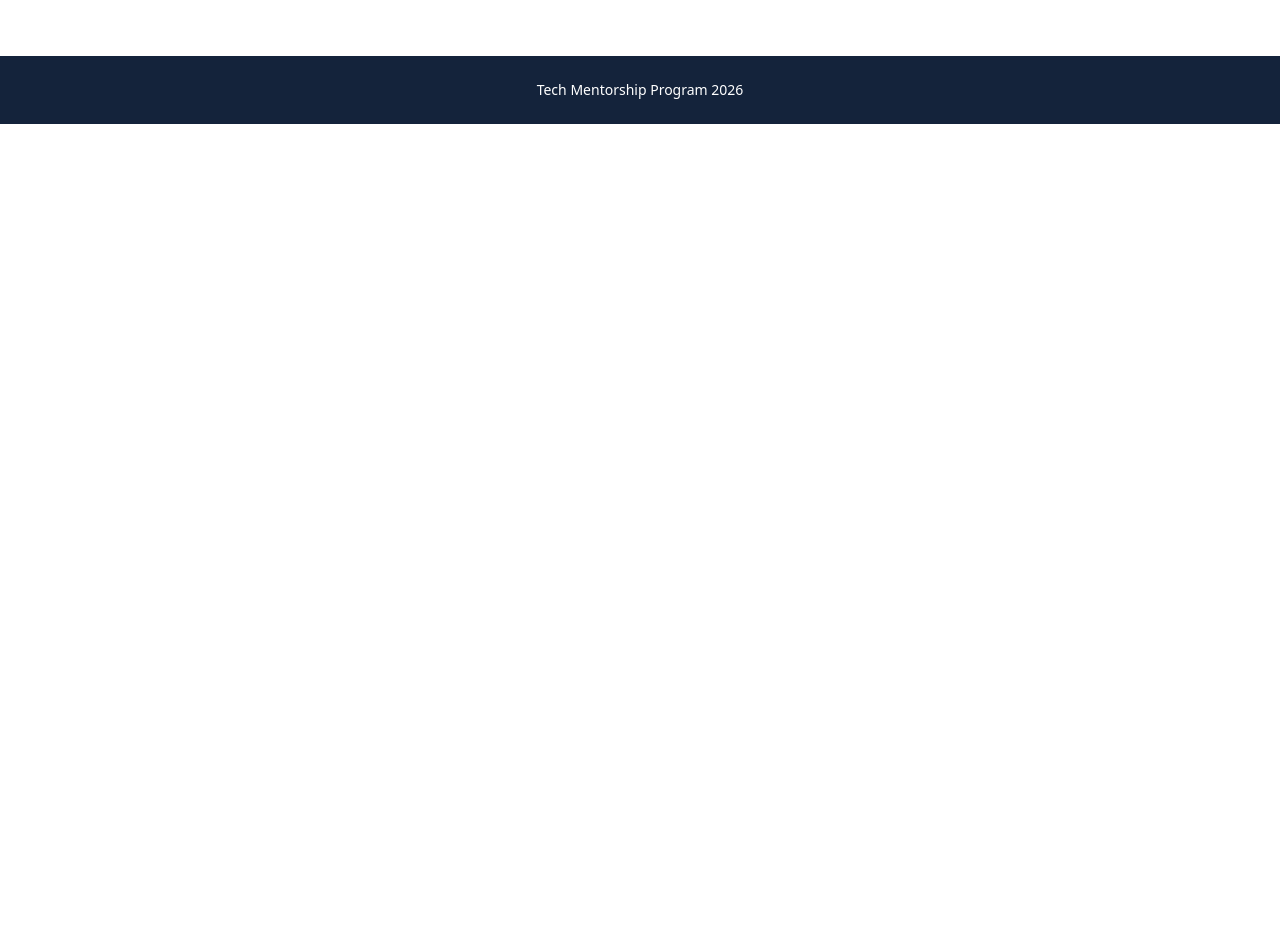
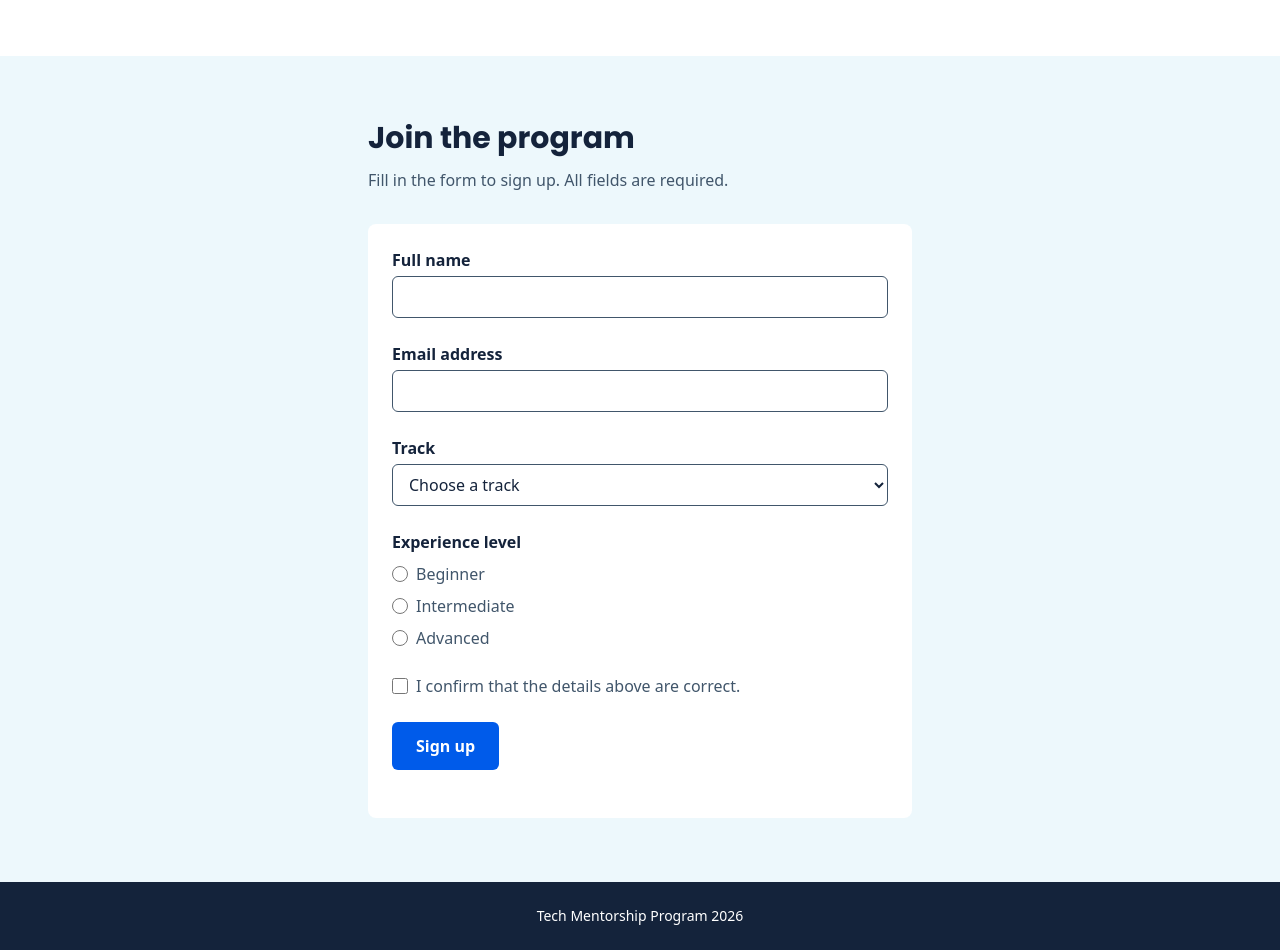
Before and after one commit to apankadavid/tech-mentorship-landing, a React (Vite) app: page / in a window 1280 px wide. Shown: the part 3040-3990 px from the top of the page. Before the commit the page ends 3164 px from the top, so only its background shows below. Built offline with nearby package versions, Linux system fonts and the light colour scheme.

Commit message:
feat: add signup form states and thank-you redirect

```diff
--- /dev/null
+++ b/src/components/SignupForm.jsx
@@ -0,0 +1,231 @@
+import { useState } from "react";
+import { useNavigate } from "react-router-dom";
+import { tracks } from "../data/tracks";
+
+const initialValues = {
+  name: "",
+  email: "",
+  track: "",
+  level: "",
+  agree: false,
+};
+
+const levels = ["Beginner", "Intermediate", "Advanced"];
+
+
+function validate(values) {
+  const errors = {};
+  if (!values.name.trim()) errors.name = "Enter your full name.";
+  if (!values.email.trim()) {
+    errors.email = "Enter your email address.";
+  } else if (!/^\S+@\S+\.\S+$/.test(values.email)) {
+    errors.email = "Enter a valid email address, like name@example.com.";
+  }
+  if (!values.track) errors.track = "Choose a track.";
+  if (!values.level) errors.level = "Choose your experience level.";
+  if (!values.agree) errors.agree = "Please confirm to continue.";
+  return errors;
+}
+
+const inputClass =
+  "mt-1 w-full rounded-md border border-slate bg-white px-3 py-2 text-navy focus-visible:outline focus-visible:outline-2 focus-visible:outline-offset-2 focus-visible:outline-brand";
+
+function ErrorText({ id, message }) {
+  if (!message) return null;
+  return (
+    <p id={id} className="mt-1 text-sm font-medium text-red-700">
+      {message}
+    </p>
+  );
+}
+function mockSubmit(values) {
+  return new Promise((resolve, reject) => {
+    setTimeout(() => {
+      if (values.email.endsWith("@fail.test")) {
+        reject(new Error("Mock server error"));
+      } else {
+        resolve({ ok: true });
+      }
+    }, 1000);
+  });
+}
+
+export default function SignupForm() {
+  const [values, setValues] = useState(initialValues);
+  const [errors, setErrors] = useState({});
+  const [status, setStatus] = useState("idle");
+  const navigate = useNavigate();
+
+  function handleChange(e) {
+    const { name, type, value, checked } = e.target;
+    setValues((v) => ({ ...v, [name]: type === "checkbox" ? checked : value }));
+    setErrors((prev) => ({ ...prev, [name]: undefined }));
+  }
+
+async function handleSubmit(e) {
+  e.preventDefault();
+  const found = validate(values);
+  setErrors(found);
+
+  const firstInvalid = Object.keys(found)[0];
+  if (firstInvalid) {
+    document.getElementById(firstInvalid)?.focus();
+    return;
+  }
+
+  setStatus("submitting");
+  try {
+    await mockSubmit(values);
+    setStatus("success");
+    setTimeout(() => {
+      navigate("/thank-you", { state: { name: values.name } });
+    }, 1200);
+  } catch {
+    setStatus("error");
+  }
+}
+
+  return (
+    <section id="signup" className="scroll-mt-4 bg-ice">
+      <div className="mx-auto max-w-xl px-4 py-16">
+        <h2 className="font-heading text-3xl font-bold text-navy">
+          Join the program
+        </h2>
+        <p className="mt-3 text-slate">
+          Fill in the form to sign up. All fields are required.
+        </p>
+
+        <form
+          onSubmit={handleSubmit}
+          noValidate
+          className="mt-8 space-y-6 rounded-lg bg-white p-6"
+        >
+          <div>
+            <label htmlFor="name" className="font-semibold text-navy">
+              Full name
+            </label>
+            <input
+              id="name"
+              name="name"
+              type="text"
+              autoComplete="name"
+              value={values.name}
+              onChange={handleChange}
+              aria-invalid={errors.name ? "true" : "false"}
+              aria-describedby={errors.name ? "name-error" : undefined}
+              className={inputClass}
+            />
+            <ErrorText id="name-error" message={errors.name} />
+          </div>
+
+          <div>
+            <label htmlFor="email" className="font-semibold text-navy">
+              Email address
+            </label>
+            <input
+              id="email"
+              name="email"
+              type="email"
+              autoComplete="email"
+              value={values.email}
+              onChange={handleChange}
+              aria-invalid={errors.email ? "true" : "false"}
+              aria-describedby={errors.email ? "email-error" : undefined}
+              className={inputClass}
+            />
+            <ErrorText id="email-error" message={errors.email} />
+          </div>
+
+          <div>
+            <label htmlFor="track" className="font-semibold text-navy">
+              Track
+            </label>
+            <select
+              id="track"
+              name="track"
+              value={values.track}
+              onChange={handleChange}
+              aria-invalid={errors.track ? "true" : "false"}
+              aria-describedby={errors.track ? "track-error" : undefined}
+              className={inputClass}
+            >
+              <option value="">Choose a track</option>
+              {tracks.map((t) => (
+                <option key={t} value={t}>
+                  {t}
+                </option>
+              ))}
+            </select>
+            <ErrorText id="track-error" message={errors.track} />
+          </div>
+
+          <fieldset
+            aria-describedby={errors.level ? "level-error" : undefined}
+          >
+            <legend className="font-semibold text-navy">
+              Experience level
+            </legend>
+            <div className="mt-2 space-y-2">
+              {levels.map((lvl, i) => (
+                <label key={lvl} className="flex items-center gap-2 text-slate">
+                  <input
+                    id={i === 0 ? "level" : undefined}
+                    type="radio"
+                    name="level"
+                    value={lvl}
+                    checked={values.level === lvl}
+                    onChange={handleChange}
+                    className="h-4 w-4 accent-brand focus-visible:outline focus-visible:outline-2 focus-visible:outline-offset-2 focus-visible:outline-brand"
+                  />
+                  {lvl}
+                </label>
+              ))}
+            </div>
+            <ErrorText id="level-error" message={errors.level} />
+          </fieldset>
+
+          <div>
+            <label className="flex items-start gap-2 text-slate">
+              <input
+                id="agree"
+                name="agree"
+                type="checkbox"
+                checked={values.agree}
+                onChange={handleChange}
+                aria-invalid={errors.agree ? "true" : "false"}
+                aria-describedby={errors.agree ? "agree-error" : undefined}
+                className="mt-1 h-4 w-4 accent-brand focus-visible:outline focus-visible:outline-2 focus-visible:outline-offset-2 focus-visible:outline-brand"
+              />
+              I confirm that the details above are correct.
+            </label>
+            <ErrorText id="agree-error" message={errors.agree} />
+          </div>
+
+            <button
+            type="submit"
+            disabled={status === "submitting" || status === "success"}
+            className="rounded-md bg-brand px-6 py-3 font-semibold text-white hover:bg-navy focus-visible:outline focus-visible:outline-2 focus-visible:outline-offset-2 focus-visible:outline-brand disabled:cursor-not-allowed disabled:opacity-70"
+            >
+            {status === "submitting" ? "Signing up..." : "Sign up"}
+            </button>
+
+            <div aria-live="polite">
+            {status === "success" && (
+                <p className="rounded-md bg-green-50 p-3 font-medium text-green-800">
+                You are signed up. Taking you to the next page...
+                </p>
+            )}
+            {status === "error" && (
+                <p
+                role="alert"
+                className="rounded-md bg-red-50 p-3 font-medium text-red-800"
+                >
+                Something went wrong and your sign-up was not sent. Please try again.
+                </p>
+            )}
+            </div>
+        </form>
+      </div>
+    </section>
+  );
+}
--- a/src/pages/Home.jsx
+++ b/src/pages/Home.jsx
@@ -4,6 +4,7 @@ import Curriculum from "../components/Curriculum";
 import Mentors from "../components/Mentors";
 import Testimonials from "../components/Testimonials";
 import Faq from "../components/Faq";
+import SignupForm from "../components/SignupForm";
 
 export default function Home() {
   return (
@@ -14,6 +15,7 @@ export default function Home() {
       <Mentors />
       <Testimonials />
       <Faq />
+      <SignupForm />
     </>
   );
 }
--- a/src/pages/ThankYou.jsx
+++ b/src/pages/ThankYou.jsx
@@ -1,7 +1,23 @@
+import { Link, useLocation } from "react-router-dom";
+
 export default function ThankYou() {
+  const { state } = useLocation();
+  const name = state?.name;
+
   return (
-    <section className="mx-auto max-w-6xl px-4 py-16">
-      <h1 className="font-heading text-4xl font-bold text-navy">Thank you</h1>
+    <section className="mx-auto max-w-3xl px-4 py-16">
+      <h1 className="font-heading text-4xl font-bold text-navy">
+        {name ? `Thank you, ${name}!` : "Thank you!"}
+      </h1>
+      <p className="mt-4 text-lg text-slate">
+        Your sign-up has been received. We will be in touch with next steps.
+      </p>
+      <Link
+        to="/"
+        className="mt-8 inline-block font-semibold text-brand underline focus-visible:outline focus-visible:outline-2 focus-visible:outline-offset-2 focus-visible:outline-brand"
+      >
+        Back to home
+      </Link>
     </section>
   );
 }
```
